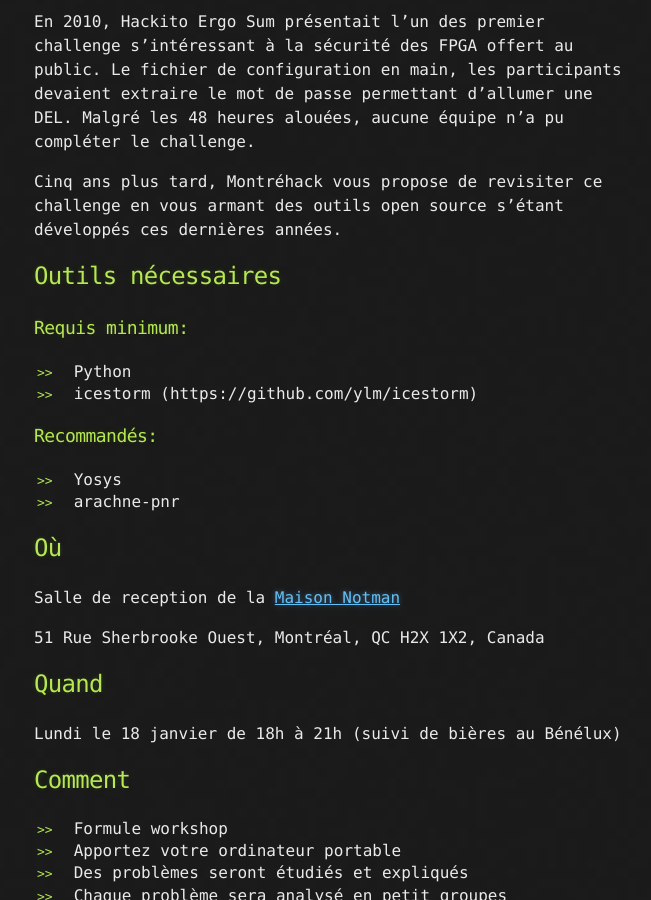
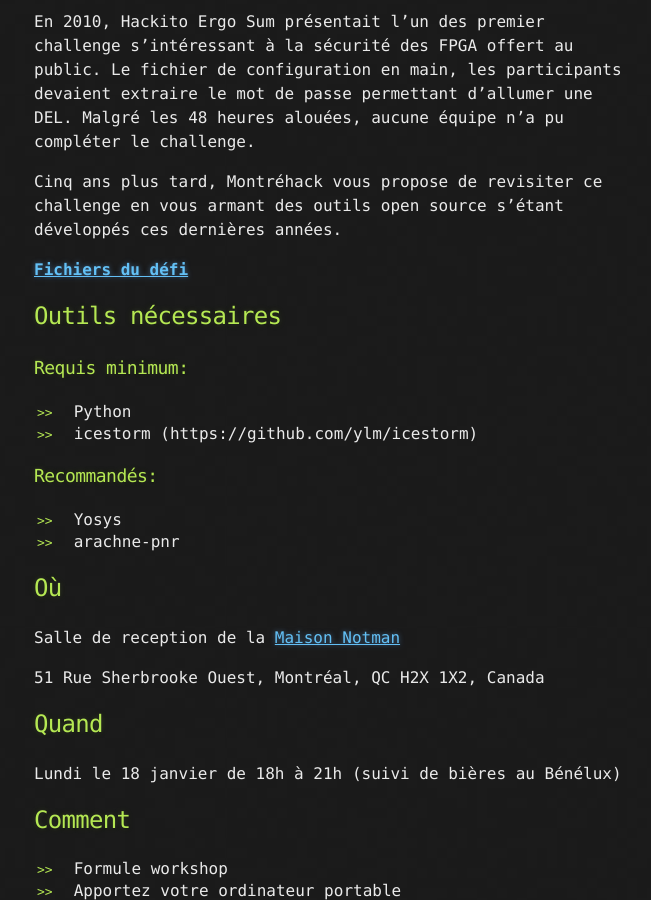
Before and after one commit to montrehack/montrehack.github.com, a Jekyll site: the page built from index.md, in a window 1280 px wide and 900 px high, scrolled down 969 px. Shown: the whole window, without its empty margins (306-957 px from the left). Built offline with Jekyll 4.4.1, drawn with Linux system fonts in a browser that asks for light colours; Markdown is read by kramdown in place of the engine named in the settings; comment, search, counter and statistics services are not loaded.

Commit message:
January: added link to challenge files

```diff
--- a/index.md
+++ b/index.md
@@ -20,6 +20,8 @@ Malgré les 48 heures alouées, aucune équipe n'a pu compléter le challenge.
 
 Cinq ans plus tard, Montréhack vous propose de revisiter ce challenge en vous
 armant des outils open source s'étant développés ces dernières années.
+
+**[Fichiers du défi](https://github.com/montrehack/challenges/tree/master/2016-01-18/build)**
 
 ## Outils nécessaires
 
```
Also changed, not shown: other parts of index.md (+2 -0 lines).
